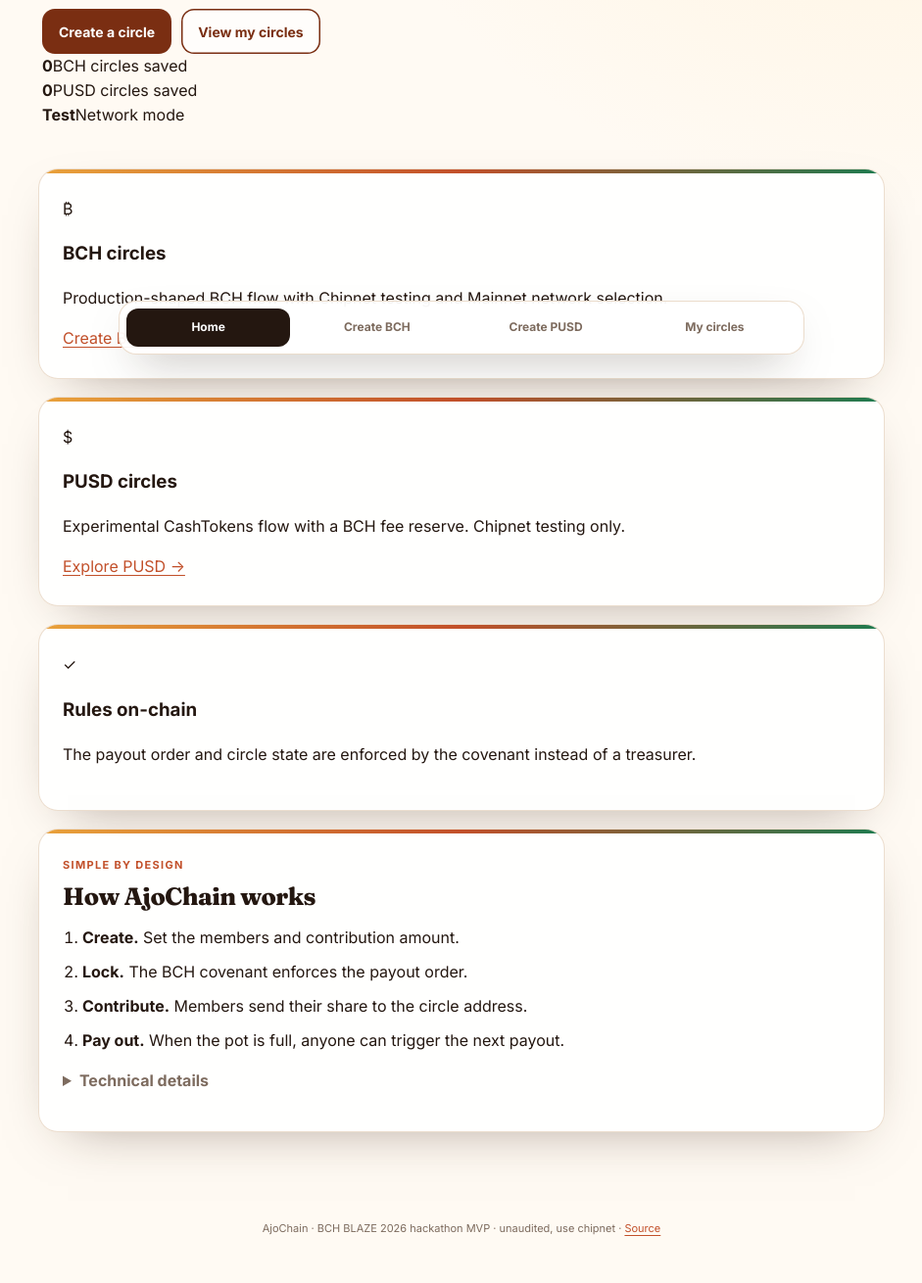
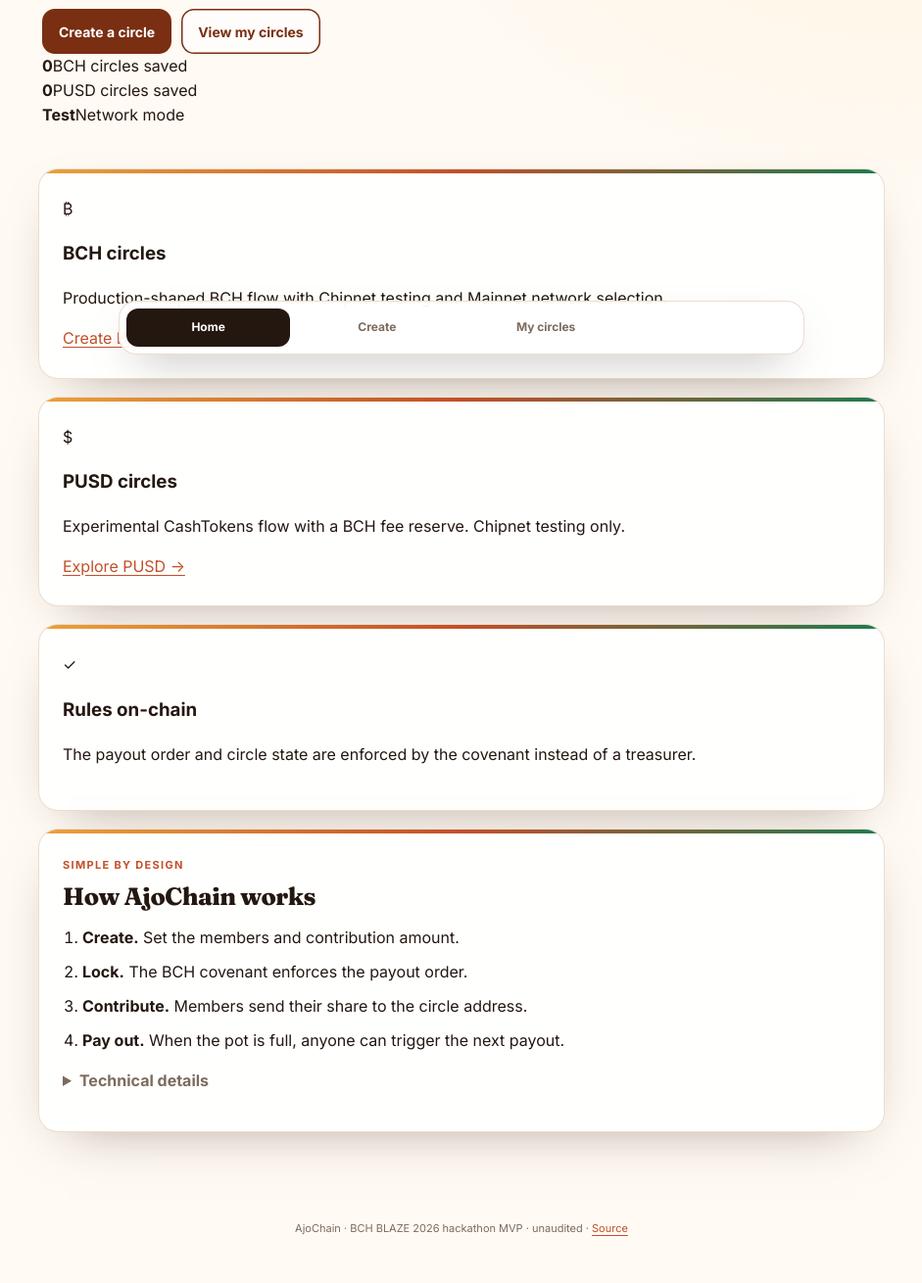
Before and after one commit to Afar88/Ajochain, a website built with Vite: page web/index.html in a window 1280 px wide. Shown: the part 418-1728 px from the top of the page at 98% size, without its empty margins (169-1110 px from the left). Built offline with nearby package versions, Linux system fonts and the light colour scheme; what @wizardconnect/core, @wizardconnect/dapp would draw is missing.

Commit message:
ux: simplify primary navigation to Create and My Circles

```diff
--- a/web/index.html
+++ b/web/index.html
@@ -4,7 +4,7 @@
   <meta charset="utf-8" />
   <meta name="viewport" content="width=device-width, initial-scale=1, viewport-fit=cover" />
   <title>AjoChain · Rotating savings circles on Bitcoin Cash</title>
-  <meta name="description" content="Ajo/Esusu savings circles enforced by a Bitcoin Cash covenant. No treasurer holds the money." />
+  <meta name="description" content="Ajo savings circles enforced by Bitcoin Cash covenants. No treasurer holds the money." />
   <meta name="theme-color" content="#7a2e12" />
   <link rel="icon" href="./favicon.svg" type="image/svg+xml" />
   <link rel="preconnect" href="https://fonts.googleapis.com" />
@@ -15,12 +15,11 @@
   <header id="hdr"></header>
   <nav aria-label="Primary navigation">
     <a href="#/" aria-label="Home">Home</a>
-    <a href="#/create">Create BCH</a>
-    <a href="#/pusd/create">Create PUSD</a>
+    <a href="#/create">Create</a>
     <a href="#/mine">My circles</a>
   </nav>
   <main id="app"></main>
-  <footer>AjoChain · BCH BLAZE 2026 hackathon MVP · unaudited, use chipnet · <a href="https://github.com/Afar88/Ajochain">Source</a></footer>
+  <footer>AjoChain · BCH BLAZE 2026 hackathon MVP · unaudited · <a href="https://github.com/Afar88/Ajochain">Source</a></footer>
   <div id="modal" class="modal"></div>
   <script type="module" src="./src/main.ts"></script>
 </body>
```
